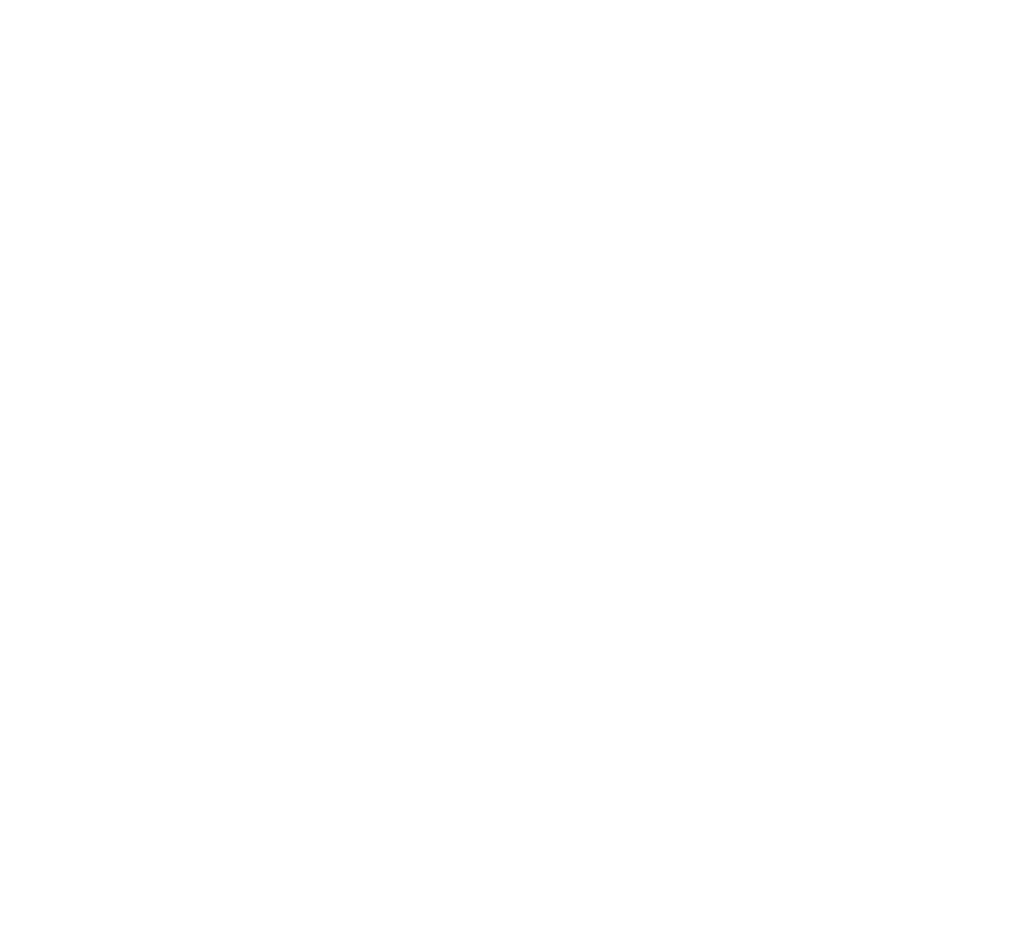
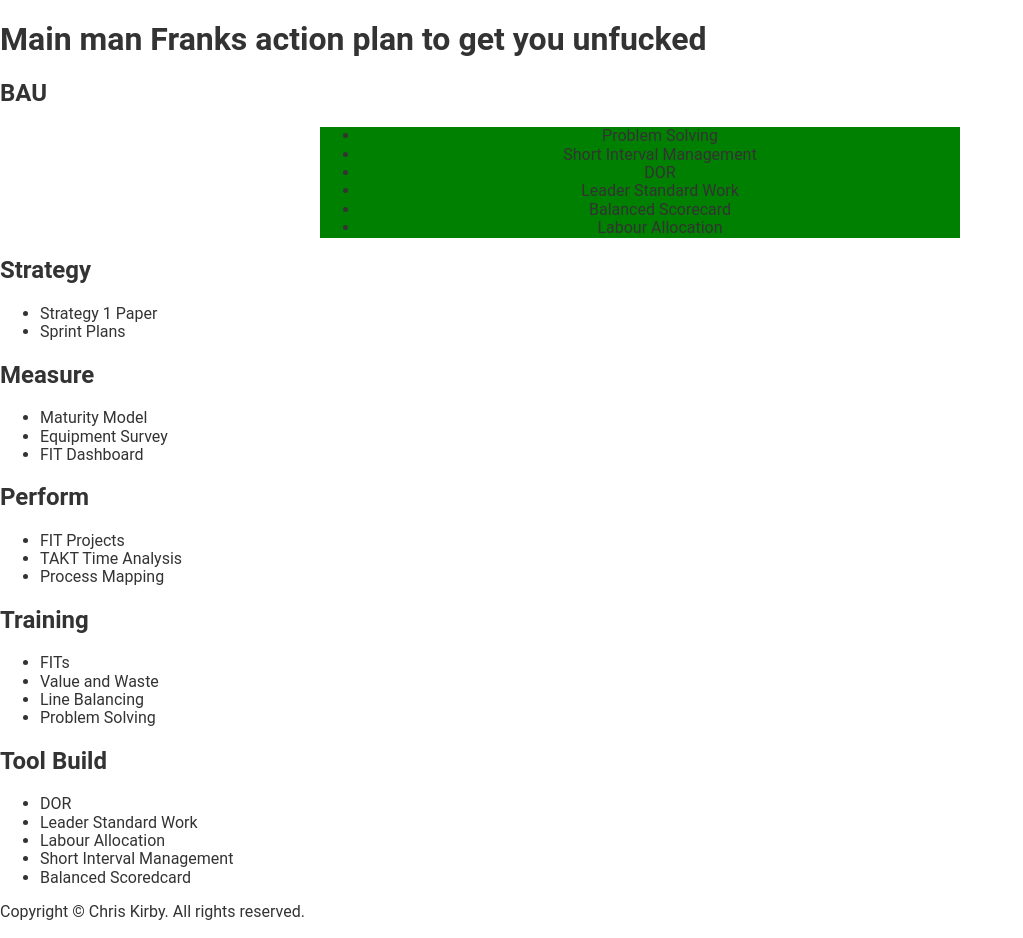
Before and after one commit to ChrisKirbyDev/5Sapp, a website built with webpack: page app/index.html in a window 1280 px wide. Shown: the whole page, without its empty margins (0-1023 px from the left). Before the commit the page ends 800 px from the top, so only its background shows below. Built offline with nearby package versions, Linux system fonts and the light colour scheme.

```diff
--- /dev/null
+++ b/app/assets/styles/base/_global.css
@@ -0,0 +1,5 @@
+body {
+    font-family: 'Roboto', sans-serif;
+    color: #333;
+
+}
--- /dev/null
+++ b/app/assets/styles/modules/_bau.css
@@ -0,0 +1,17 @@
+.bau {
+    font-size: 1rem;
+}
+
+.bau__box {
+    background-color: green;
+    text-align: center;
+    width: 50%;
+    top: 50%;
+    transform: translateX(50%);
+}
+
+button {
+    font-size: 1rem;
+    padding: 0.625rem;
+    margin: 10px;
+}
--- a/app/assets/styles/styles.css
+++ b/app/assets/styles/styles.css
@@ -1,3 +1,3 @@
-body {
-    color: orange;
-}
+@import 'normalize.css';
+@import 'base/_global';
+@import 'modules/_bau';
--- a/app/index.html
+++ b/app/index.html
@@ -7,7 +7,84 @@
 </head>
 <body>
 
+    <h1>Main man Franks action plan to get you unfucked</h1>
 
+    <div class="bau">
+        <h2>BAU</h2>
+        <div class="bau__box">
+            <ul>
+                <li>Problem Solving</li>
+                <li>Short Interval Management</li>
+                <li>DOR</li>
+                <li>Leader Standard Work</li>
+                <li>Balanced Scorecard</li>
+                <li>Labour Allocation</li>
+            </ul>
+        </div>
+    </div>
+
+    <div>
+        <h2>Strategy</h2>
+        <div>
+            <ul>
+                <li>Strategy 1 Paper</li>
+                <li>Sprint Plans</li>
+            </ul>
+        </div>
+    </div>
+
+    <div>
+        <h2>Measure</h2>
+        <div>
+            <ul>
+                <li>Maturity Model</li>
+                <li>Equipment Survey</li>
+                <li>FIT Dashboard</li>
+            </ul>
+        </div>
+    </div>
+
+    <div>
+        <h2>Perform</h2>
+        <div>
+            <ul>
+                <li>FIT Projects</li>
+                <li>TAKT Time Analysis</li>
+                <li>Process Mapping</li>
+            </ul>
+        </div>
+    </div>
+
+    <div>
+        <h2>Training</h2>
+        <div>
+            <ul>
+                <li>FITs</li>
+                <li>Value and Waste</li>
+                <li>Line Balancing</li>
+                <li>Problem Solving</li>
+            </ul>
+        </div>
+    </div>
+
+    <div>
+        <h2>Tool Build</h2>
+        <div>
+            <ul>
+                <li>DOR</li>
+                <li>Leader Standard Work</li>
+                <li>Labour Allocation</li>
+                <li>Short Interval Management</li>
+                <li>Balanced Scoredcard</li>
+            </ul>
+        </div>
+    </div>
+
+    <footer class="site-footer">
+        <div class="wrapper">
+          <p><span>Copyright &copy; Chris Kirby. All rights reserved.</span></p>
+        </div>
+      </footer>
 
     <script src="bundled.js"></script>
 </body>
--- a/package.json
+++ b/package.json
@@ -25,6 +25,7 @@
   "devDependencies": {
     "autoprefixer": "^9.8.0",
     "css-loader": "^3.5.3",
+    "postcss-import": "^12.0.1",
     "postcss-loader": "^3.0.0",
     "postcss-nested": "^4.2.1",
     "postcss-simple-vars": "^5.0.2",
--- a/webpack.config.js
+++ b/webpack.config.js
@@ -1,6 +1,7 @@
 const path = require('path')
 
 const postCSSPlugins = [
+    require('postcss-import'),
     require('postcss-simple-vars'),
     require('postcss-nested'),
     require('autoprefixer'),
```
Also changed, not shown: app/bundled.js (+6 -6 lines), 1 other file.
